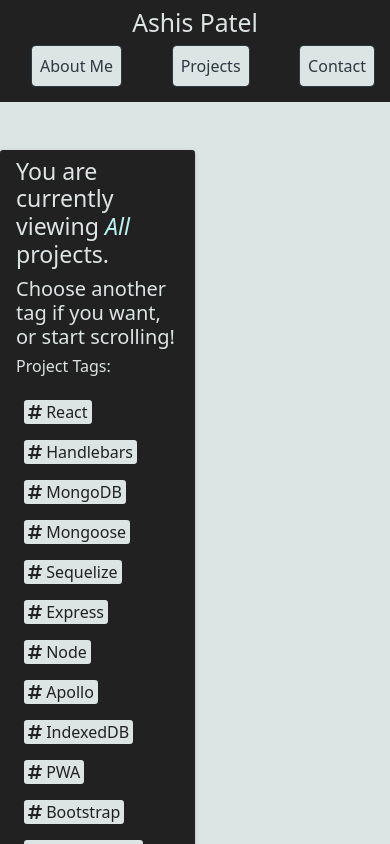
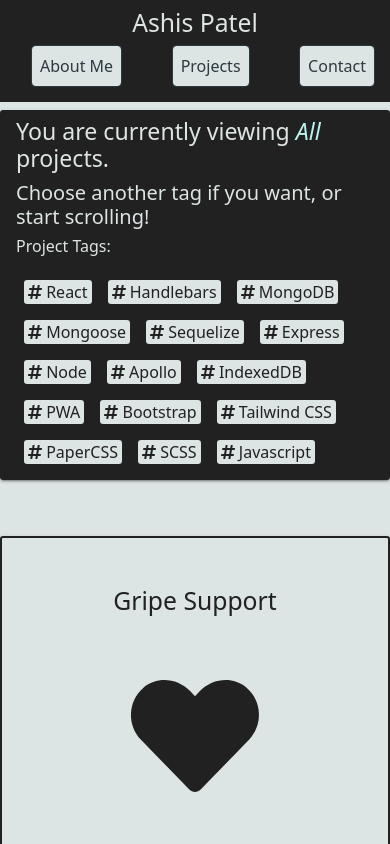
Before and after one commit to AshisPatel/portfolio, a React (Create React App) app: page /projects in a window 390 px wide. Shown: the top 844 px of the page. Built offline with nearby package versions, Linux system fonts and the light colour scheme.

Commit message:
Make project page responsive

```diff
--- a/src/Components/Projects.js
+++ b/src/Components/Projects.js
@@ -33,8 +33,9 @@ function Projects(props) {
 
     return (
         <div id="project-container">
-            <div className="mb-5">
-                <div className="w-50 px-3 py-2 mt-5" id="project-section-title">
+            <section className="container">
+                <div className="mb-5 row">
+                    <div className="col-12 col-lg-9 px-3 py-2 mt-2 mt-md-5 mb-2 mb-md-5" id="project-section-title">
                         <h3>You are currently viewing <span id="current-project-tag">{selectedTags.length === 0 ? "All" : selectedTags.join(', ')}</span> projects.</h3>
                         <h5>Choose another tag if you want, or start scrolling!</h5>
                         <h6>Project Tags:</h6>
@@ -48,7 +49,7 @@ function Projects(props) {
                                                 name={tag}
                                                 checked={selectedTags.includes(tag)}
                                                 onChange={changeTags}
-                                        /> <FontAwesomeIcon icon="hashtag"/> {tag}
+                                            /> <FontAwesomeIcon icon="hashtag" /> {tag}
                                         </label>
                                     )
                                 })
@@ -57,6 +58,7 @@ function Projects(props) {
                     </div>
                     {projects.length === 0 && <div>There are no projects associated with these tags.</div>}
                 </div>
+            </section>
 
             <section className="container" >
 
--- a/src/style.scss
+++ b/src/style.scss
@@ -20,10 +20,22 @@ $floating-box-shadow-red:
 
 
 @import "../node_modules/bootstrap/scss/bootstrap";
+
 // utility classes
 
-.negative-margin {
-    margin-top: -4rem !important;
+// .negative-margin {
+//     margin-top: -4rem !important;
+// }
+@include media-breakpoint-up(sm) {
+    .negative-margin {
+        margin-top: 1rem !important;
+    }
+}
+
+@include media-breakpoint-up(md) {
+    .negative-margin {
+        margin-top: -4rem !important;
+    }
 }
 
 body {
@@ -118,8 +130,7 @@ footer {
     background-color: $primary;
     color: $secondary;
     border-radius: 0.2rem;
-    width: 25%;
-    font-size: 4rem;
+    font-size: 3rem;
     box-shadow: $floating-box-shadow;
 }
 
```
Also changed, not shown: src/style.css, 1 other file (tests, documents, lock files or other folders). Lines whose indentation alone changed are shown as unchanged.
